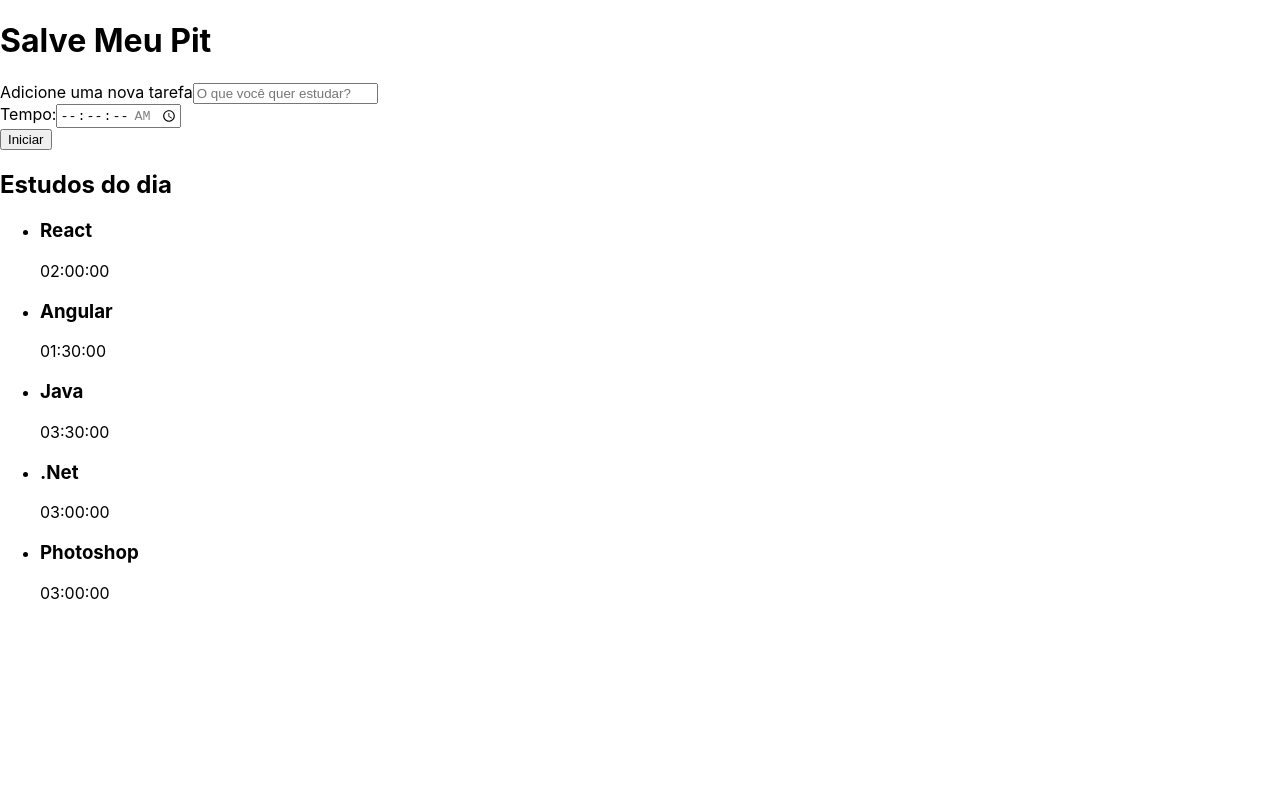
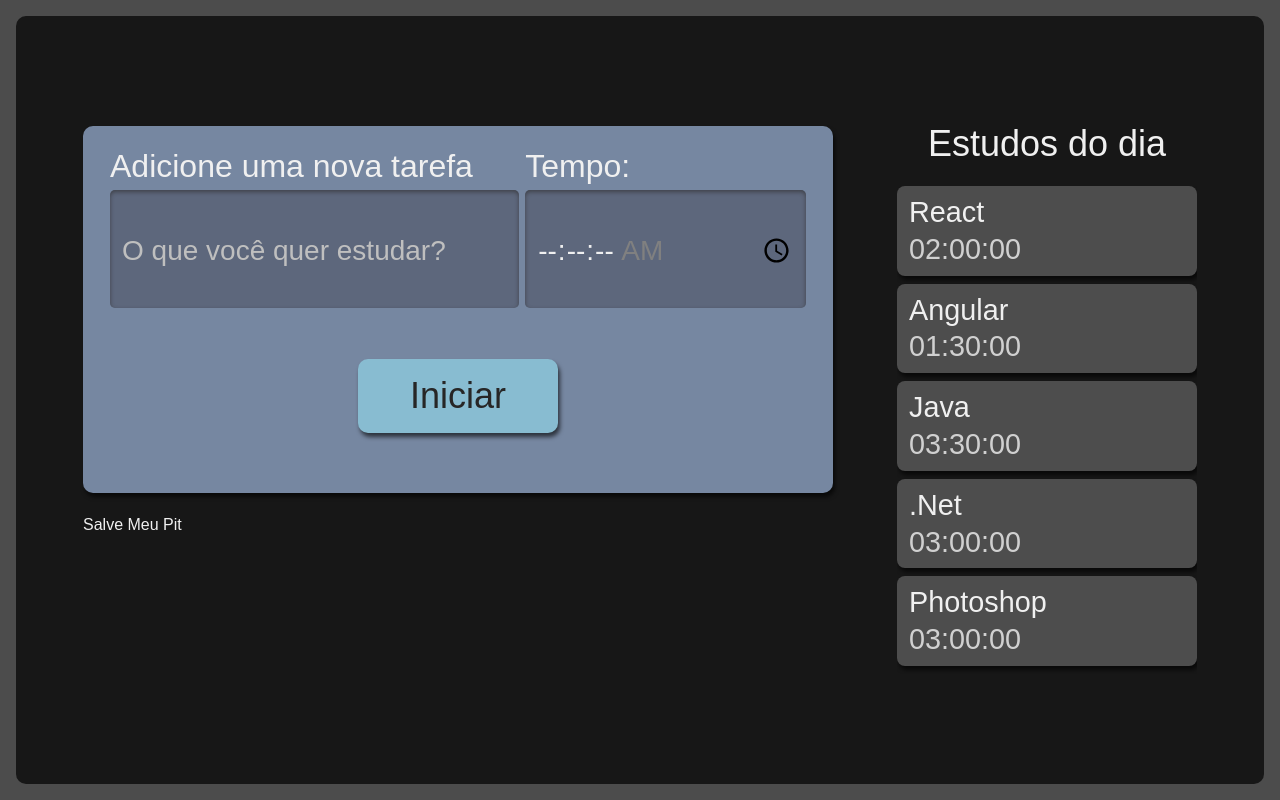
Before and after one commit to oGabrielMota/Inciando-React, a React (Create React App) app: page / in a window 1280 px wide. Built offline with nearby package versions, Linux system fonts and the light colour scheme.

Commit message:
Inicio do CSS

```diff
--- a/package.json
+++ b/package.json
@@ -39,5 +39,8 @@
       "last 1 firefox version",
       "last 1 safari version"
     ]
+  },
+  "devDependencies": {
+    "sass": "^1.54.9"
   }
 }
--- a/src/components/botao/index.tsx
+++ b/src/components/botao/index.tsx
@@ -1,9 +1,10 @@
 import React from 'react';
+import './style.scss'
 
 class Botao extends React.Component {
     render(){
         return (
-              <button>Iniciar</button>
+              <button className="botao">Iniciar</button>
 
         )
     }
--- /dev/null
+++ b/src/components/botao/style.scss
@@ -0,0 +1,25 @@
+.botao {
+    align-self: center;
+    background-color: #88bcd1;
+    border-radius: 10px;
+    box-shadow: 2px 4px 4px #0000009F;
+    color: #272626;
+    cursor: pointer;
+    font-size: 1.25rem;
+    padding: 16px;
+    width: 150px;
+
+    &:active {
+      background-color: #7CA6B7;
+      box-shadow: 2px 2px 4px #0000009F inset;
+    }
+  }
+
+  @media screen and (min-width: 1280px) {
+    .botao {
+      grid-column-start: span 2;
+      justify-self: center;
+      width: 200px;
+      font-size: 2.25rem;
+    }
+  }
--- a/src/components/formulario/index.tsx
+++ b/src/components/formulario/index.tsx
@@ -1,17 +1,18 @@
 import React from 'react';
 import Botao from '../botao'
+import './style.scss'
 
 class Formulario extends React.Component {
     render(){
         return(
-            <form>
-                <div>
+            <form className="novaTarefa">
+                <div className="inputContainer">
                     <label htmlFor="tarfa">
                         Adicione uma nova tarefa
                     </label>
                         <input name="tarefa" id="tarfa" placeholder="O que você quer estudar?" type="text" required/>
                 </div>
-                <div>
+                <div className="inputContainer">
                 <label htmlFor="tempo">
                         Tempo:
                     </label>
--- /dev/null
+++ b/src/components/formulario/style.scss
@@ -0,0 +1,61 @@
+.novaTarefa {
+    display:flex;
+    flex-direction: column;
+    grid-area: nova-tarefa;
+    background-color: #7687A1;
+    border-radius: 10px;
+    box-shadow: 2px 4px 4px #0000009F;
+    padding: 12px;
+
+    .inputContainer {
+      display: flex;
+      flex-direction: column;
+      width: 100%;
+      margin-bottom: 16px;
+
+      label {
+        margin-bottom: 8px;
+        font-size: 1.25rem;
+      }
+
+      input {
+        width: 100%;
+        padding: 8px 12px 4px;
+        box-sizing: border-box;
+        border: unset;
+        border-radius: 5px;
+        background-color: #5D677C;
+        box-shadow: 0px 2px 4px #2D2B2B9F inset;
+
+        &::placeholder {
+          color: #BFBFBF;
+        }
+      }
+    }
+
+    @media screen and (min-width: 1280px) {
+      flex-direction: row;
+      flex-wrap: wrap;
+      justify-content: space-around;
+      font-size: 2.25rem;
+      padding: 24px;
+      box-sizing: border-box;
+
+      .inputContainer {
+        width: calc(60% - 12px);
+
+        &:last-of-type {
+          width: 40%;
+        }
+
+        label {
+          font-size: 2rem;
+        }
+
+        input {
+          height: 100%;
+          font-size: 1.75rem;
+        }
+      }
+    }
+  }
--- a/src/components/lista/lista.tsx
+++ b/src/components/lista/lista.tsx
@@ -1,4 +1,5 @@
 import React from 'react';
+import './style.scss'
 
 function Lista(){
     const tarefas = [{
@@ -22,13 +23,13 @@
         tempo: '03:00:00',
     },];
     return(
-        <aside>
+        <aside className="listaTarefas">
             <h2>Estudos do dia</h2>
 
             <ul>
 
             {tarefas.map((item,index) => (
-                <li>
+                <li className="item">
                     <h3> {item.tarefa }</h3>
                     <span>{item.tempo }</span>
                 </li>
--- /dev/null
+++ b/src/components/lista/style.scss
@@ -0,0 +1,75 @@
+.listaTarefas {
+    grid-area: tarefas;
+    height: 100%;
+
+    h2 {
+      font-size: 1.25rem;
+      margin-bottom: 12px;
+    }
+
+    ul {
+      max-height: 350px;
+      overflow-y: scroll;
+        scrollbar-width: thin;
+    }
+
+    @media screen and (min-width:1280px) {
+
+      h2{
+        text-align: center;
+        font-size: 2.25rem;
+        margin-bottom: 24px;
+      }
+
+      ul {
+        overflow: auto;
+        max-height: 500px;
+      }
+    }
+  }
+
+  .item {
+    background-color: #4D4D4D;
+    border-radius: 8px;
+    box-shadow: 2px 4px 4px #0000009F;
+    padding: 12px;
+    margin-bottom: 8px;
+    position: relative;
+    cursor: pointer;
+
+    h3 {
+      margin-bottom: 8px;
+      word-break: break-all;
+    }
+
+    span {
+      color: #D0D0D0;
+    }
+
+    @media screen and (min-width:1280px) {
+      font-size: 1.8rem;
+    }
+  }
+
+  .itemSelecionado {
+    background-color: #292929;
+    box-shadow: 2px 4px 4px #0000009F inset;
+  }
+
+  .itemCompletado {
+    background-color: #566F42;
+    cursor: auto;
+
+    .concluido {
+      display: block;
+      background-image: url('../../assets/img/check-mark.svg');
+      background-repeat: no-repeat;
+      background-size: 38px 38px;
+      position: absolute;
+      top: 50%;
+      right: 12px;
+      transform: translateY(-50%);
+      width: 42px;
+      height: 43px;
+    }
+  }
--- a/src/index.css
+++ b/src/index.css
@@ -1,13 +1,95 @@
+html, body, div, span, applet, object, iframe,
+h1, h2, h3, h4, h5, h6, p, blockquote, pre,
+a, abbr, acronym, address, big, cite, code,
+del, dfn, em, img, ins, kbd, q, s, samp,
+small, strike, strong, sub, sup, tt, var,
+b, u, i, center,
+dl, dt, dd, ol, ul, li,
+fieldset, form, label, legend,
+table, caption, tbody, tfoot, thead, tr, th, td,
+article, aside, canvas, details, embed,
+figure, figcaption, footer, header, hgroup,
+menu, nav, output, ruby, section, summary,
+time, mark, audio, video {
+	margin: 0;
+	padding: 0;
+	border: 0;
+	font-size: 100%;
+	font: inherit;
+	vertical-align: baseline;
+}
+/* HTML5 display-role reset for older browsers */
+article, aside, details, figcaption, figure,
+footer, header, hgroup, menu, nav, section {
+	display: block;
+}
 body {
-  margin: 0;
-  font-family: -apple-system, BlinkMacSystemFont, 'Segoe UI', 'Roboto', 'Oxygen',
-    'Ubuntu', 'Cantarell', 'Fira Sans', 'Droid Sans', 'Helvetica Neue',
-    sans-serif;
-  -webkit-font-smoothing: antialiased;
-  -moz-osx-font-smoothing: grayscale;
+	line-height: 1;
+}
+ol, ul {
+	list-style: none;
+}
+blockquote, q {
+	quotes: none;
+}
+blockquote:before, blockquote:after,
+q:before, q:after {
+	content: '';
+	content: none;
+}
+table {
+	border-collapse: collapse;
+	border-spacing: 0;
 }
 
-code {
-  font-family: source-code-pro, Menlo, Monaco, Consolas, 'Courier New',
-    monospace;
+
+input {
+	font-family: inherit;
+	font-size: inherit;
+	font-weight: inherit;
+	color: inherit;
 }
+
+button {
+	border: unset;
+	background-color: unset;
+	font-family: inherit;
+	font-size: inherit;
+	font-weight: inherit;
+	color: inherit;
+}
+
+@import url('https://fonts.googleapis.com/css2?family=Manjari&display=swap');
+
+body {
+	display: flex;
+	justify-content: center;
+	font-family: 'Manjari', sans-serif;
+	color: #F0F0F0;
+	background-color: #4C4C4C;
+	height: 100%;
+	width: 100%;
+	padding: 16px;
+	box-sizing: border-box;
+}
+
+#root {
+	width: 100%;
+}
+
+::-webkit-scrollbar {
+	width: 8px;
+}
+
+::-webkit-scrollbar-track {
+	background: unset;
+}
+
+::-webkit-scrollbar-thumb {
+	border-radius: 4px;
+	background: #888;
+}
+
+::-webkit-scrollbar-thumb:hover {
+	background: #555;
+}
--- a/src/index.tsx
+++ b/src/index.tsx
@@ -1,7 +1,7 @@
 import React from 'react';
 import ReactDOM from 'react-dom/client';
 import './index.css';
-import App from './App';
+import App from './pages/App';
 
 const root = ReactDOM.createRoot(
   document.getElementById('root') as HTMLElement
--- a/src/App.tsx
+++ b/src/pages/App.tsx
@@ -1,10 +1,11 @@
 import React from 'react';
-import Formulario from './components/formulario';
-import Lista from './components/lista/lista';
+import Formulario from '../components/formulario';
+import Lista from '../components/lista/lista';
+import './style.scss'
 
 function App() {
   return (
-    <div className="App">
+    <div className="AppStyle">
 
      <h1>Salve Meu Pit</h1>
      <Formulario/>
--- /dev/null
+++ b/src/pages/style.scss
@@ -0,0 +1,30 @@
+.AppStyle {
+    display: grid;
+    grid-template-rows: min-content min-content auto;
+    grid-template-areas:
+    "nova-tarefa"
+    "cronometro"
+    "tarefas"
+    ;
+    row-gap: 24px;
+    min-width: 320px;
+    min-height: calc(100vh - 32px);
+    width: 100%;
+    padding: 32px;
+    box-sizing: border-box;
+    border-radius: 10px;
+    background-color: #171717;
+
+    @media screen and (min-width:1280px)  {
+      grid-template-areas:
+      "nova-tarefa tarefas"
+      "cronometro tarefas"
+      ;
+      column-gap: 64px;
+      grid-template-rows: min-content min-content;
+      grid-template-columns: 750px 300px;
+      justify-content: center;
+      align-content: center;
+      padding: 64px;
+    }
+  }
```
Also changed, not shown: src/assets/img/check-mark.svg (added), 1 other file (tests, documents, lock files or other folders).
